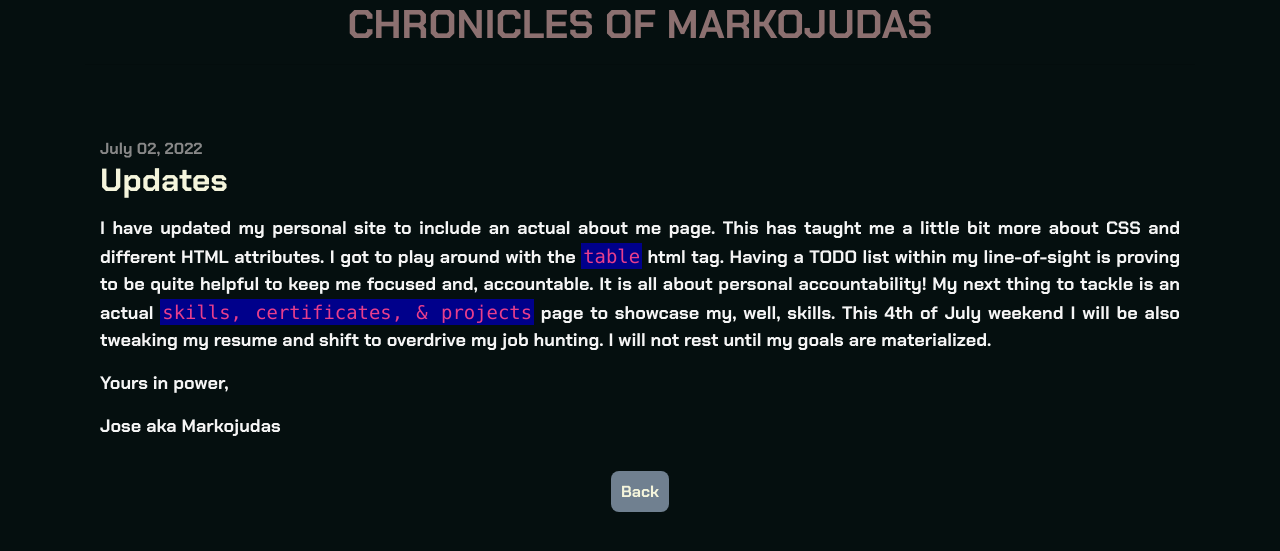
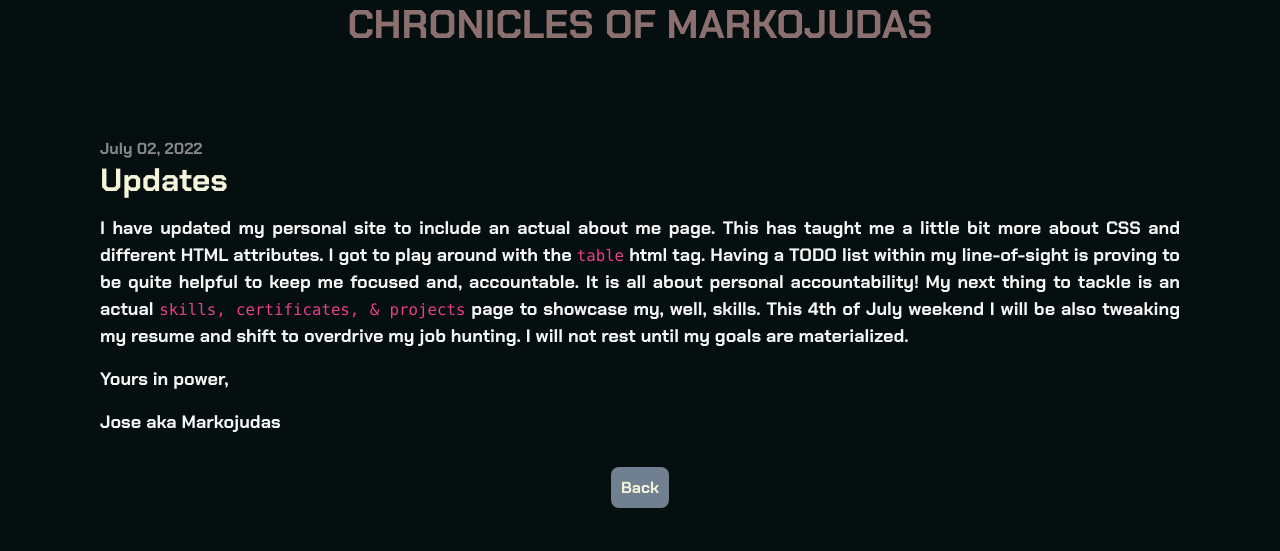
Before and after one commit to Markojudas/chronicles, a Jekyll site: the page built from _posts/2022-07-02-Updates.md, in a window 1280 px wide. Shown: the top 551 px of the page. Built offline with Jekyll 4.4.1, drawn with Linux system fonts in a browser that asks for light colours; nearby versions of some CDN libraries.

Commit message:
made changes to CSS

```diff
--- a/_layouts/default.html
+++ b/_layouts/default.html
@@ -35,12 +35,6 @@
         background: scroll;
         background: rgb(5, 15, 15);
 
-    }
-
-    code {
-        background-color: darkblue;
-        padding: 2px;
-        font-size: 105%;
     }
 
     .container {
```
